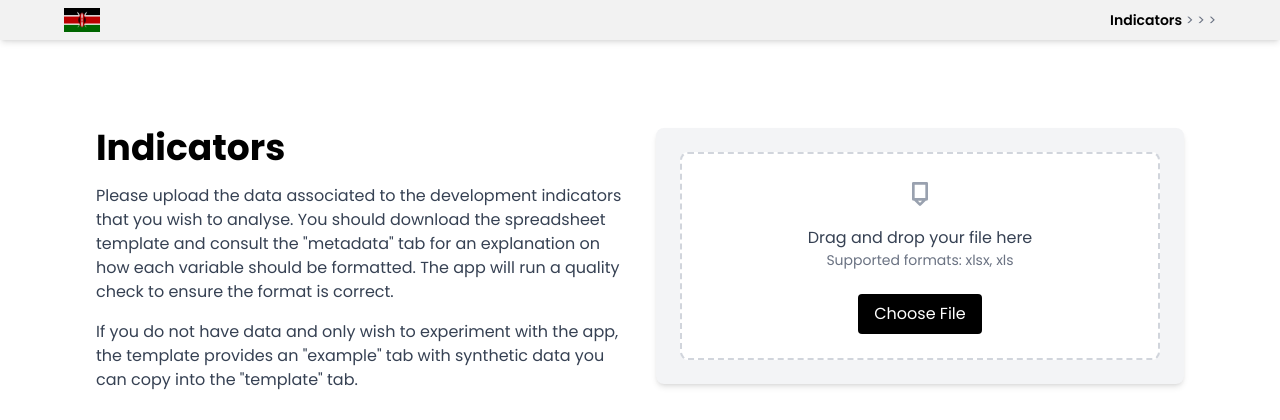
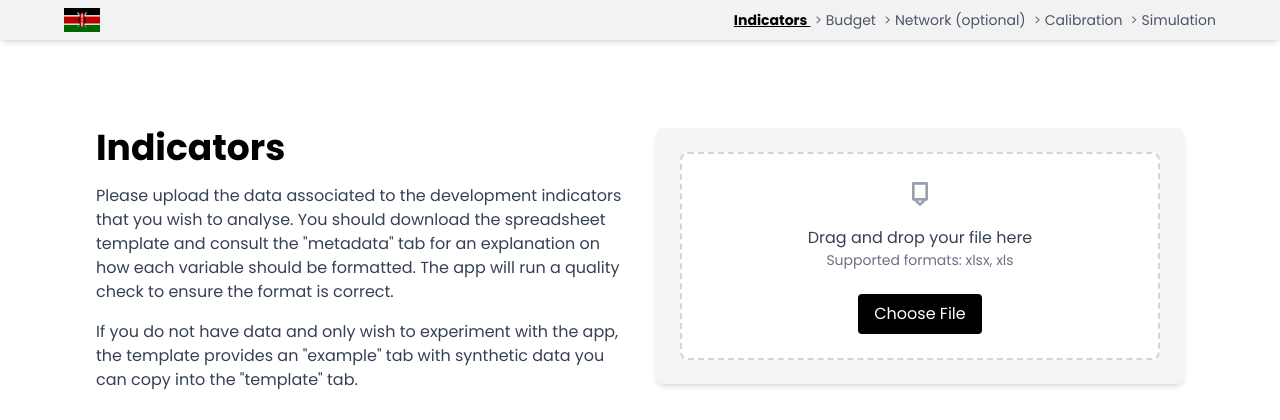
Before and after one commit to poliagentx/PoliAgentX, a Django app: page /upload-indicators/ in a window 1280 px wide. Shown: the top 420 px of the page. Run offline with Django 5.2, Linux system fonts and the light colour scheme; style sheets or scripts are compiled from the project's sources; some libraries are stand-ins or nearby versions.

Commit message:
Add files via upload
change base.html

```diff
--- a/theme/templates/base.html
+++ b/theme/templates/base.html
@@ -16,25 +16,45 @@
 <body style="font-family: Poppins;" class="bg-white text-black/90">
 
   <header class="sticky top-0 left-0 w-full bg-[#f2f2f2] shadow-md z-50">
-    <nav class="flex justify-between items-center w-[90%] mx-auto py-2">
-      <div class="flex items-center">
-        <img src="{% static 'Images/flag.jpg' %}" alt="Flag" class="h-6 mr-4 object-contain">
+  <nav class="flex justify-between items-center w-[90%] mx-auto py-2">
+    <div class="flex items-center">
+      <img src="{% static 'Images/flag.jpg' %}" alt="Flag" class="h-6 mr-4 object-contain">
+    </div>
 
-      </div>
-      <div class="justify-between text-center text-sm text-gray-500 space-x-1">
-        <a href="{% url 'upload_indicators' %}" class="text-black font-semibold hover:underline">Indicators</a>
-        &gt;
-        {# <a href="{% url 'upload_budget' %}" class="hover:text-black hover:underline">Budget</a> #}
-        &gt;
-       {# <a href="{% url 'upload_network' %}" class="hover:text-black hover:underline">Network (optional)</a> #}
-       {# &gt;#}
-        {# <a href="{% url 'calibration' %}" class="hover:text-black hover:underline">Calibration</a>#}
-        &gt;
-        {# <a href="{% url 'simulation' %}" class="hover:text-black hover:underline">Simulation</a> #}
-      </div>
+    <div class="justify-between text-center text-sm text-gray-500 space-x-1">
+      <a href=""
+         class="{% if request.resolver_match.url_name == 'upload_indicators' %}text-black font-bold underline{% else %}text-gray-600 hover:text-black hover:underline{% endif %}">
+         Indicators
+      </a>
+      &gt;
 
-    </nav>
-  </header>
+      <a href=""
+         class="{% if request.resolver_match.url_name == 'budgets_page' %}text-black font-bold underline{% else %}text-gray-600 hover:text-black hover:underline{% endif %}">
+         Budget
+      </a>
+      &gt;
+
+      <a href=""
+         class="{% if request.resolver_match.url_name == 'upload_network' %}text-black font-bold underline{% else %}text-gray-600 hover:text-black hover:underline{% endif %}">
+         Network (optional)
+      </a>
+      &gt;
+
+      <a href=""
+         class="{% if request.resolver_match.url_name == 'calibration' %}text-black font-bold underline{% else %}text-gray-600 hover:text-black hover:underline{% endif %}">
+         Calibration
+      </a>
+      &gt;
+
+      <a href=""
+         class="{% if request.resolver_match.url_name == 'simulation' %}text-black font-bold underline{% else %}text-gray-600 hover:text-black hover:underline{% endif %}">
+         Simulation
+      </a>
+
+    </div>
+  </nav>
+</header>
+
 
   <main class="flex-grow w-[90%] mx-auto pt-[40px] pb-[40px] z-40">
     {% block content %}
```
